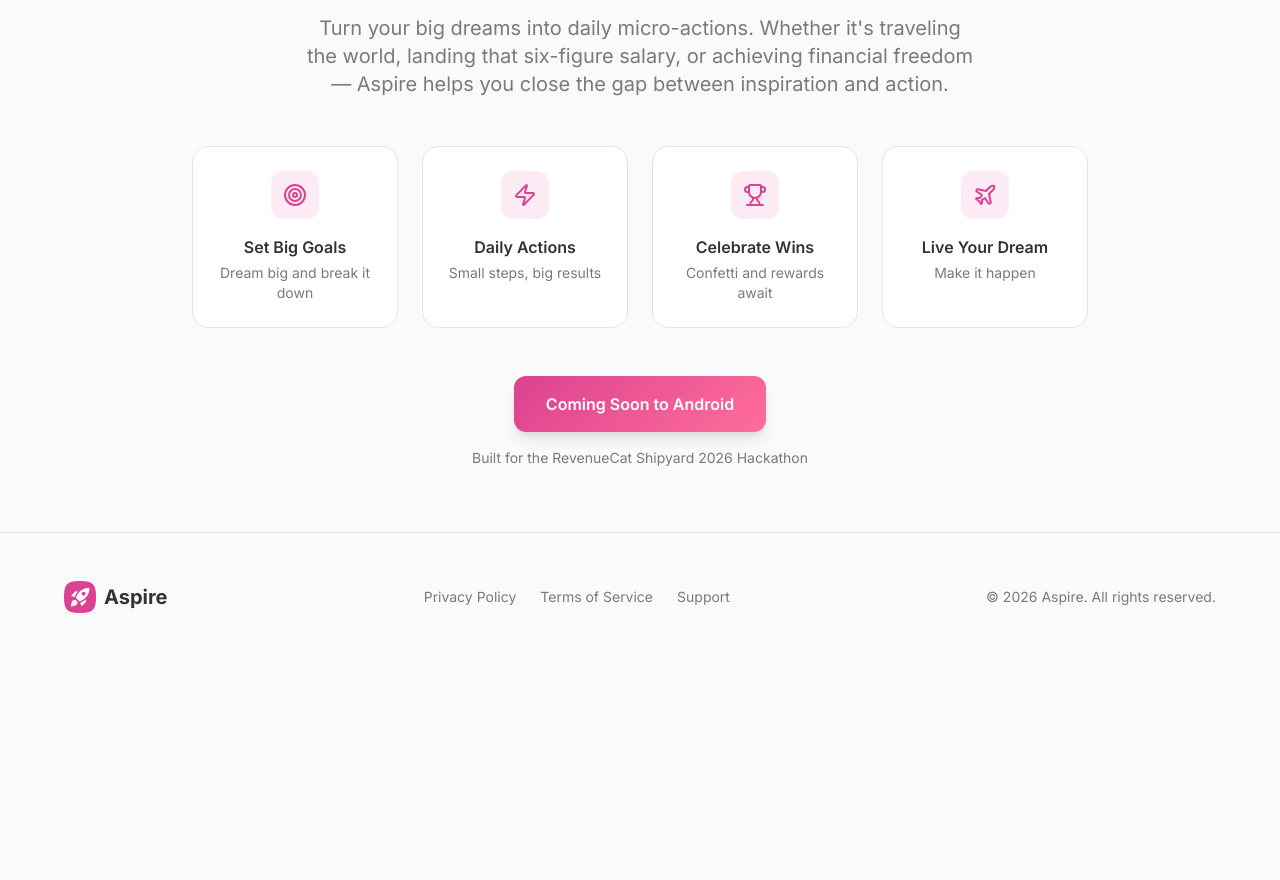
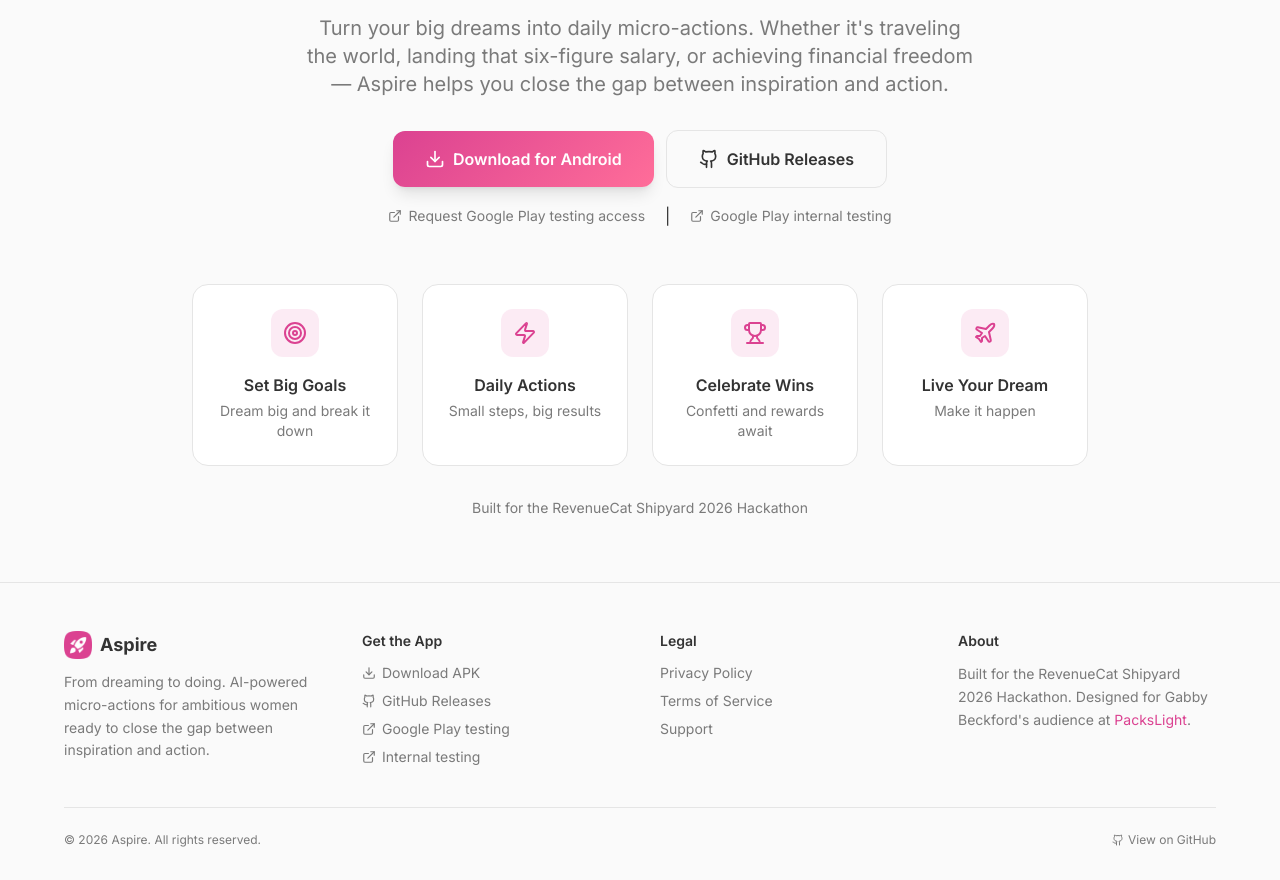
Before and after one commit to sixtusagbo/aspire, a Next.js app in the folder landing/: page / in a window 1280 px wide. Shown: the part 340-1220 px from the top of the page. Before the commit the page ends 1001 px from the top, so only its background shows below. Built offline with nearby package versions, Linux system fonts and the light colour scheme.

Commit message:
Add download section to landing page and tune confetti

```diff
--- a/landing/src/components/Footer.tsx
+++ b/landing/src/components/Footer.tsx
@@ -1,51 +1,143 @@
 import Link from "next/link";
 import Image from "next/image";
+import { Download, Github, ExternalLink } from "lucide-react";
+import {
+  APK_DOWNLOAD_URL,
+  GITHUB_RELEASE_URL,
+  GOOGLE_FORM_URL,
+  PLAY_TESTING_URL,
+} from "@/lib/links";
 
 export default function Footer() {
   const currentYear = new Date().getFullYear();
 
   return (
-    <footer className="border-t border-border py-12 px-4">
+    <footer className="border-t border-border pt-12 pb-8 px-4">
       <div className="max-w-6xl mx-auto">
-        <div className="flex flex-col md:flex-row justify-between items-center gap-6">
-          {/* Logo */}
-          <Link href="/" className="flex items-center gap-2">
+        <div className="grid grid-cols-1 sm:grid-cols-2 lg:grid-cols-4 gap-10 mb-10">
+          {/* Brand */}
+          <div className="sm:col-span-2 lg:col-span-1">
+            <Link href="/" className="flex items-center gap-2 mb-3">
               <Image
                 src="/icon-512.png"
                 alt="Aspire"
-              width={32}
-              height={32}
+                width={28}
+                height={28}
                 className="rounded-lg"
               />
-            <span className="text-xl font-bold text-foreground">Aspire</span>
+              <span className="text-lg font-bold text-foreground">Aspire</span>
             </Link>
+            <p className="text-sm text-muted leading-relaxed">
+              From dreaming to doing. AI-powered micro-actions for ambitious
+              women ready to close the gap between inspiration and action.
+            </p>
+          </div>
+
+          {/* Download */}
+          <div>
+            <h4 className="text-sm font-semibold text-foreground mb-3">
+              Get the App
+            </h4>
+            <div className="flex flex-col gap-2">
+              <a
+                href={APK_DOWNLOAD_URL}
+                className="text-sm text-muted hover:text-primary transition-colors flex items-center gap-1.5"
+              >
+                <Download className="w-3.5 h-3.5" />
+                Download APK
+              </a>
+              <a
+                href={GITHUB_RELEASE_URL}
+                target="_blank"
+                rel="noopener noreferrer"
+                className="text-sm text-muted hover:text-primary transition-colors flex items-center gap-1.5"
+              >
+                <Github className="w-3.5 h-3.5" />
+                GitHub Releases
+              </a>
+              <a
+                href={GOOGLE_FORM_URL}
+                target="_blank"
+                rel="noopener noreferrer"
+                className="text-sm text-muted hover:text-primary transition-colors flex items-center gap-1.5"
+              >
+                <ExternalLink className="w-3.5 h-3.5" />
+                Google Play testing
+              </a>
+              <a
+                href={PLAY_TESTING_URL}
+                target="_blank"
+                rel="noopener noreferrer"
+                className="text-sm text-muted hover:text-primary transition-colors flex items-center gap-1.5"
+              >
+                <ExternalLink className="w-3.5 h-3.5" />
+                Internal testing
+              </a>
+            </div>
+          </div>
 
           {/* Links */}
-          <div className="flex items-center gap-6">
+          <div>
+            <h4 className="text-sm font-semibold text-foreground mb-3">
+              Legal
+            </h4>
+            <div className="flex flex-col gap-2">
               <Link
                 href="/privacy"
-              className="text-muted hover:text-foreground transition-colors text-sm"
+                className="text-sm text-muted hover:text-primary transition-colors"
               >
                 Privacy Policy
               </Link>
               <Link
                 href="/terms"
-              className="text-muted hover:text-foreground transition-colors text-sm"
+                className="text-sm text-muted hover:text-primary transition-colors"
               >
                 Terms of Service
               </Link>
               <Link
                 href="/support"
-              className="text-muted hover:text-foreground transition-colors text-sm"
+                className="text-sm text-muted hover:text-primary transition-colors"
               >
                 Support
               </Link>
             </div>
+          </div>
 
-          {/* Copyright */}
-          <p className="text-muted text-sm">
+          {/* Hackathon */}
+          <div>
+            <h4 className="text-sm font-semibold text-foreground mb-3">
+              About
+            </h4>
+            <p className="text-sm text-muted leading-relaxed">
+              Built for the RevenueCat Shipyard 2026 Hackathon. Designed for
+              Gabby Beckford&apos;s audience at{" "}
+              <a
+                href="https://packslight.com"
+                target="_blank"
+                rel="noopener noreferrer"
+                className="text-primary hover:underline"
+              >
+                PacksLight
+              </a>
+              .
+            </p>
+          </div>
+        </div>
+
+        {/* Bottom bar */}
+        <div className="border-t border-border pt-6 flex flex-col sm:flex-row justify-between items-center gap-4">
+          <p className="text-muted text-xs">
             &copy; {currentYear} Aspire. All rights reserved.
           </p>
+          <a
+            href={GITHUB_RELEASE_URL}
+            target="_blank"
+            rel="noopener noreferrer"
+            className="text-muted text-xs hover:text-primary transition-colors flex items-center gap-1"
+          >
+            <Github className="w-3 h-3" />
+            View on GitHub
+          </a>
         </div>
       </div>
     </footer>
--- a/landing/src/components/Header.tsx
+++ b/landing/src/components/Header.tsx
@@ -1,9 +1,19 @@
 "use client";
 
+import { useState } from "react";
 import Link from "next/link";
 import Image from "next/image";
+import { Menu, X, Download, Github, ExternalLink } from "lucide-react";
+import {
+  APK_DOWNLOAD_URL,
+  GITHUB_RELEASE_URL,
+  GOOGLE_FORM_URL,
+  PLAY_TESTING_URL,
+} from "@/lib/links";
 
 export default function Header() {
+  const [open, setOpen] = useState(false);
+
   return (
     <header className="fixed top-0 left-0 right-0 z-50 bg-background/80 backdrop-blur-md border-b border-border">
       <nav className="max-w-6xl mx-auto px-4 sm:px-6 py-4">
@@ -20,8 +30,8 @@
             <span className="text-xl font-bold text-foreground">Aspire</span>
           </Link>
 
-          {/* Nav links */}
-          <div className="flex items-center gap-6">
+          {/* Desktop nav */}
+          <div className="hidden md:flex items-center gap-6">
             <Link
               href="/privacy"
               className="text-muted hover:text-foreground transition-colors text-sm"
@@ -40,9 +50,101 @@
             >
               Support
             </Link>
+            <a
+              href={APK_DOWNLOAD_URL}
+              className="btn-primary px-4 py-2 rounded-lg text-white text-sm font-medium flex items-center gap-1.5 shadow-sm hover:shadow-md transition-all"
+            >
+              <Download className="w-4 h-4" />
+              Download APK
+            </a>
+          </div>
+
+          {/* Hamburger */}
+          <button
+            onClick={() => setOpen(!open)}
+            className="md:hidden p-2 -mr-2 text-foreground"
+            aria-label={open ? "Close menu" : "Open menu"}
+          >
+            {open ? <X className="w-6 h-6" /> : <Menu className="w-6 h-6" />}
+          </button>
+        </div>
+      </nav>
+
+      {/* Mobile menu */}
+      {open && (
+        <div className="md:hidden border-t border-border bg-background/95 backdrop-blur-md">
+          <div className="max-w-6xl mx-auto px-4 py-4 flex flex-col gap-1">
+            {/* Download section */}
+            <a
+              href={APK_DOWNLOAD_URL}
+              onClick={() => setOpen(false)}
+              className="btn-primary px-4 py-3 rounded-xl text-white font-semibold flex items-center justify-center gap-2 shadow-md mb-2"
+            >
+              <Download className="w-5 h-5" />
+              Download for Android
+            </a>
+            <a
+              href={GITHUB_RELEASE_URL}
+              target="_blank"
+              rel="noopener noreferrer"
+              onClick={() => setOpen(false)}
+              className="px-4 py-3 rounded-xl font-medium flex items-center justify-center gap-2 border border-border text-foreground mb-3"
+            >
+              <Github className="w-5 h-5" />
+              GitHub Releases
+            </a>
+
+            <div className="border-t border-border my-1" />
+
+            {/* Testing links */}
+            <a
+              href={GOOGLE_FORM_URL}
+              target="_blank"
+              rel="noopener noreferrer"
+              onClick={() => setOpen(false)}
+              className="px-4 py-3 rounded-lg text-sm text-foreground-secondary hover:text-primary flex items-center gap-2 transition-colors"
+            >
+              <ExternalLink className="w-4 h-4" />
+              Request Google Play testing access
+            </a>
+            <a
+              href={PLAY_TESTING_URL}
+              target="_blank"
+              rel="noopener noreferrer"
+              onClick={() => setOpen(false)}
+              className="px-4 py-3 rounded-lg text-sm text-foreground-secondary hover:text-primary flex items-center gap-2 transition-colors"
+            >
+              <ExternalLink className="w-4 h-4" />
+              Google Play internal testing
+            </a>
+
+            <div className="border-t border-border my-1" />
+
+            {/* Page links */}
+            <Link
+              href="/privacy"
+              onClick={() => setOpen(false)}
+              className="px-4 py-3 rounded-lg text-sm text-foreground-secondary hover:text-primary transition-colors"
+            >
+              Privacy Policy
+            </Link>
+            <Link
+              href="/terms"
+              onClick={() => setOpen(false)}
+              className="px-4 py-3 rounded-lg text-sm text-foreground-secondary hover:text-primary transition-colors"
+            >
+              Terms of Service
+            </Link>
+            <Link
+              href="/support"
+              onClick={() => setOpen(false)}
+              className="px-4 py-3 rounded-lg text-sm text-foreground-secondary hover:text-primary transition-colors"
+            >
+              Support
+            </Link>
           </div>
         </div>
-      </nav>
+      )}
     </header>
   );
 }
--- a/landing/src/components/Hero.tsx
+++ b/landing/src/components/Hero.tsx
@@ -1,6 +1,20 @@
 "use client";
 
-import { Target, Zap, Trophy, Plane } from "lucide-react";
+import {
+  Target,
+  Zap,
+  Trophy,
+  Plane,
+  Download,
+  Github,
+  ExternalLink,
+} from "lucide-react";
+import {
+  APK_DOWNLOAD_URL,
+  GITHUB_RELEASE_URL,
+  GOOGLE_FORM_URL,
+  PLAY_TESTING_URL,
+} from "@/lib/links";
 
 export default function Hero() {
   return (
@@ -21,15 +35,58 @@
         </h1>
 
         {/* Subheadline */}
-        <p className="text-lg sm:text-xl text-muted max-w-2xl mx-auto mb-12">
+        <p className="text-lg sm:text-xl text-muted max-w-2xl mx-auto mb-8">
           Turn your big dreams into daily micro-actions. Whether it&apos;s
           traveling the world, landing that six-figure salary, or achieving
           financial freedom — Aspire helps you close the gap between inspiration
           and action.
         </p>
 
+        {/* CTA - moved up, before features */}
+        <div className="flex flex-col sm:flex-row gap-3 justify-center items-center mb-4">
+          <a
+            href={APK_DOWNLOAD_URL}
+            className="btn-primary px-8 py-4 rounded-xl text-white font-semibold flex items-center justify-center gap-2 min-w-50 shadow-lg shadow-primary/25 hover:shadow-xl hover:shadow-primary/30 active:scale-[0.98] transition-all"
+          >
+            <Download className="w-5 h-5" />
+            Download for Android
+          </a>
+          <a
+            href={GITHUB_RELEASE_URL}
+            target="_blank"
+            rel="noopener noreferrer"
+            className="px-8 py-4 rounded-xl font-semibold flex items-center justify-center gap-2 min-w-50 border border-border text-foreground hover:border-primary/50 hover:text-primary active:scale-[0.98] transition-all"
+          >
+            <Github className="w-5 h-5" />
+            GitHub Releases
+          </a>
+        </div>
+
+        {/* Secondary links */}
+        <div className="flex flex-col sm:flex-row gap-3 sm:gap-5 justify-center items-center mb-14">
+          <a
+            href={GOOGLE_FORM_URL}
+            target="_blank"
+            rel="noopener noreferrer"
+            className="text-sm text-muted hover:text-primary transition-colors flex items-center gap-1.5"
+          >
+            <ExternalLink className="w-3.5 h-3.5" />
+            Request Google Play testing access
+          </a>
+          <span className="hidden sm:inline text-border">|</span>
+          <a
+            href={PLAY_TESTING_URL}
+            target="_blank"
+            rel="noopener noreferrer"
+            className="text-sm text-muted hover:text-primary transition-colors flex items-center gap-1.5"
+          >
+            <ExternalLink className="w-3.5 h-3.5" />
+            Google Play internal testing
+          </a>
+        </div>
+
         {/* Features */}
-        <div className="grid sm:grid-cols-2 lg:grid-cols-4 gap-6 mb-12">
+        <div className="grid sm:grid-cols-2 lg:grid-cols-4 gap-6 mb-8">
           <FeatureCard
             icon={<Target className="w-6 h-6" />}
             title="Set Big Goals"
@@ -52,16 +109,7 @@
           />
         </div>
 
-        {/* CTA */}
-        <div className="flex flex-col sm:flex-row gap-4 justify-center items-center">
-          <a
-            href="#"
-            className="btn-primary px-8 py-4 rounded-xl text-white font-semibold flex items-center justify-center gap-2 min-w-50 shadow-lg shadow-primary/25 hover:shadow-xl hover:shadow-primary/30 active:scale-[0.98] transition-all">
-            Coming Soon to Android
-          </a>
-        </div>
-
-        <p className="text-muted text-sm mt-4">
+        <p className="text-muted text-sm">
           Built for the RevenueCat Shipyard 2026 Hackathon
         </p>
       </div>
--- /dev/null
+++ b/landing/src/lib/links.ts
@@ -0,0 +1,7 @@
+// TODO: Update these URLs before deploying
+export const GITHUB_RELEASE_URL =
+  "https://github.com/TODO/aspire/releases/latest";
+export const APK_DOWNLOAD_URL =
+  "https://github.com/TODO/aspire/releases/latest/download/aspire.apk";
+export const GOOGLE_FORM_URL = "https://forms.gle/TODO";
+export const PLAY_TESTING_URL = "https://play.google.com/apps/testing/TODO";
```
Also changed, not shown: landing/src/app/globals.css (+8 -0 lines). Lines whose indentation alone changed are shown as unchanged.
